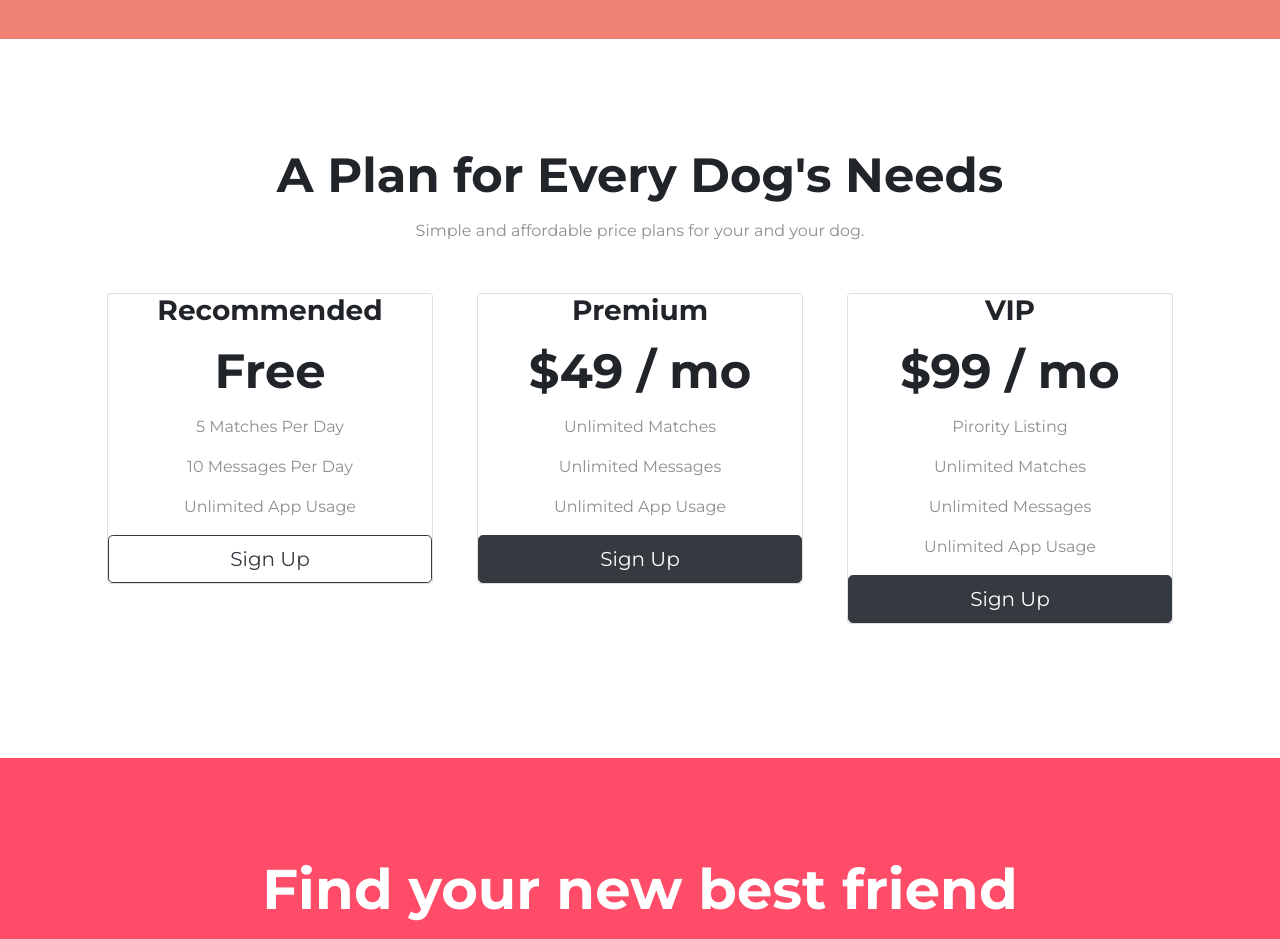
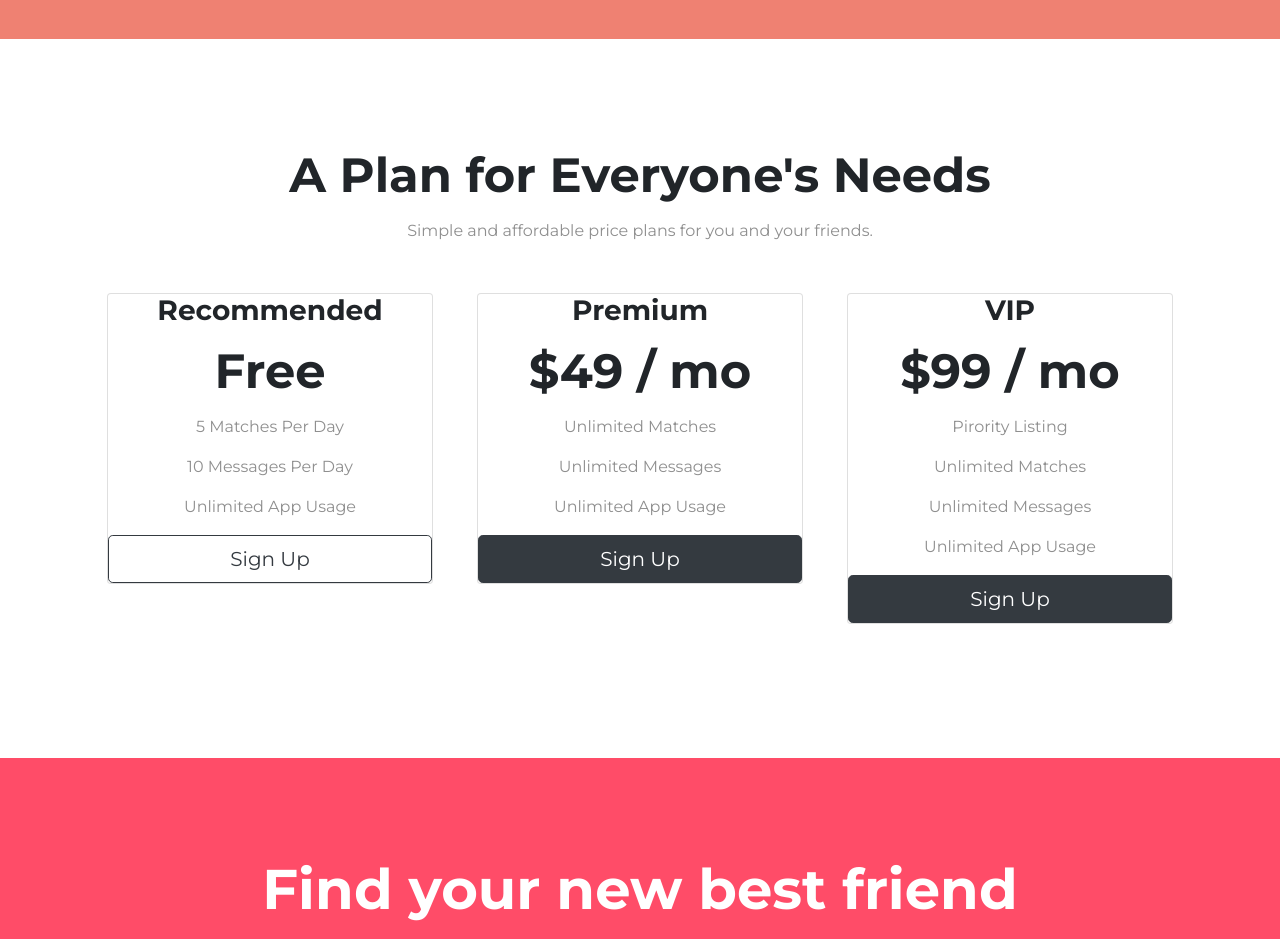
Before and after one commit to danut942/MeetUpWebsite, a plain HTML site: page index.html in a window 1280 px wide. Shown: the part 1860-2799 px from the top of the page. Drawn offline with nearby package versions, Linux system fonts and the light colour scheme.

Commit message:
Removed "dog" from old template

```diff
--- a/index.html
+++ b/index.html
@@ -155,8 +155,8 @@
 
   <section class="white-section" id="pricing">
 
-    <h2 class="section-heading">A Plan for Every Dog's Needs</h2>
-    <p>Simple and affordable price plans for your and your dog.</p>
+    <h2 class="section-heading">A Plan for Everyone's Needs</h2>
+    <p>Simple and affordable price plans for you and your friends.</p>
 
     <div class="row">
 
```
